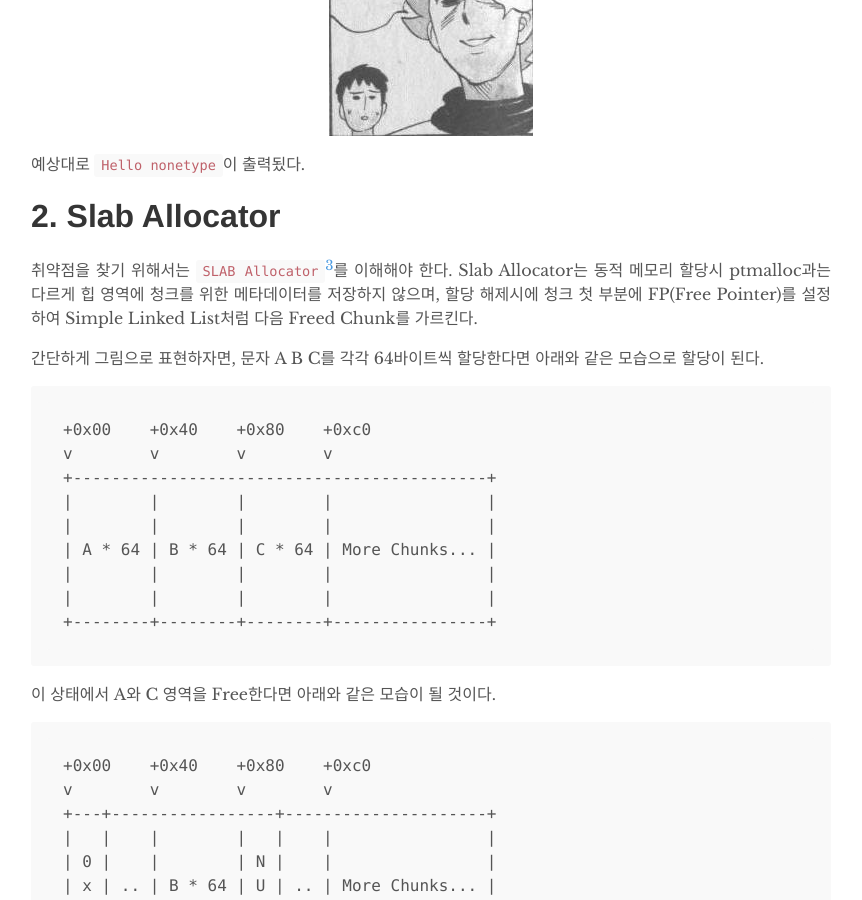
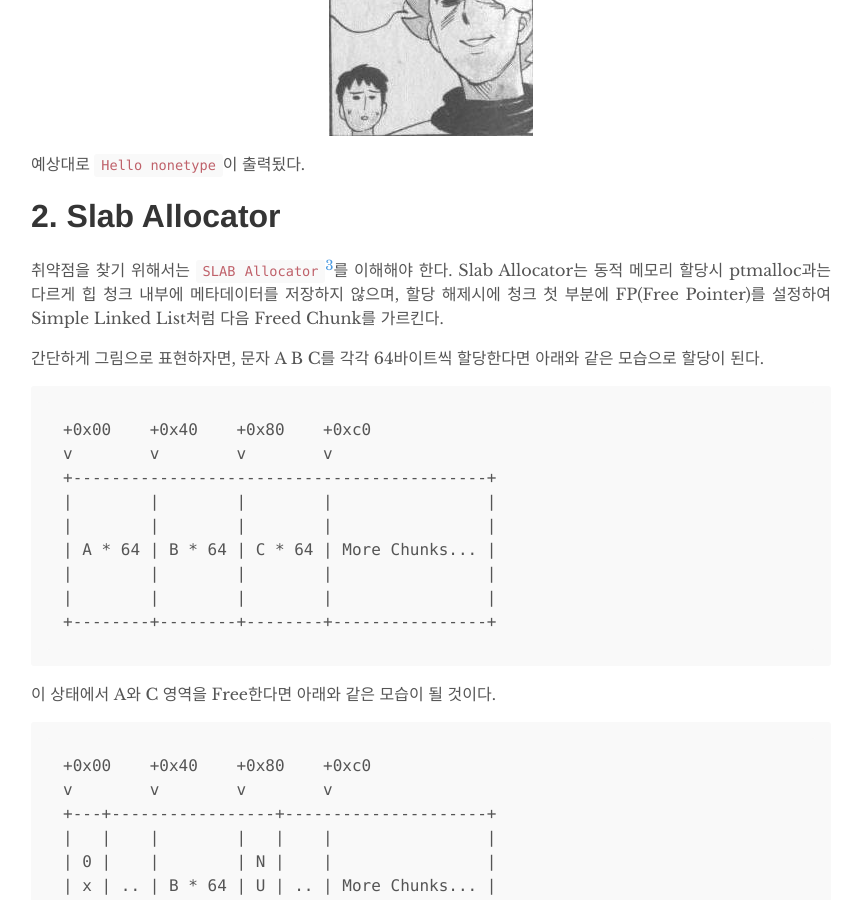
Before and after one commit to nonetype/old-blog-repo, a Jekyll site: the page built from _posts/2019-09-16-BlazeCTF2018-blazeme-write-up.md, in a window 1280 px wide and 900 px high, scrolled down 6124 px. Shown: the whole window, without its empty margins (209-1071 px from the left). Built offline with Jekyll 4.4.1, drawn with Linux system fonts in a browser that asks for light colours; some web fonts are replaced.

Commit message:
Edited post

```diff
--- a/_posts/2019-09-16-BlazeCTF2018-blazeme-write-up.md
+++ b/_posts/2019-09-16-BlazeCTF2018-blazeme-write-up.md
@@ -249,7 +249,7 @@ $
 # 2. Slab Allocator
 
 취약점을 찾기 위해서는 `SLAB Allocator`[^slab_allocator]를 이해해야 한다.
-Slab Allocator는 동적 메모리 할당시 ptmalloc과는 다르게 힙 영역에 청크를 위한 메타데이터를 저장하지 않으며, 할당 해제시에 청크 첫 부분에 FP(Free Pointer)를 설정하여 Simple Linked List처럼 다음 Freed Chunk를 가르킨다.
+Slab Allocator는 동적 메모리 할당시 ptmalloc과는 다르게 힙 청크 내부에 메타데이터를 저장하지 않으며, 할당 해제시에 청크 첫 부분에 FP(Free Pointer)를 설정하여 Simple Linked List처럼 다음 Freed Chunk를 가르킨다.
 
 간단하게 그림으로 표현하자면, 문자 A B C를 각각 64바이트씩 할당한다면 아래와 같은 모습으로 할당이 된다.
 
```
